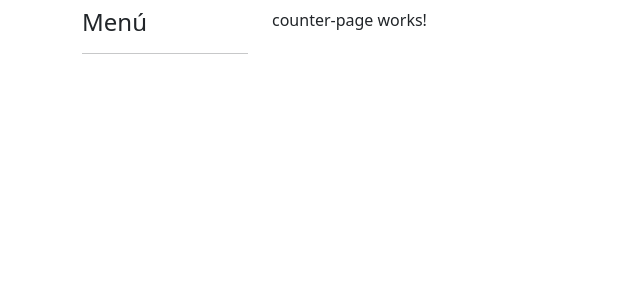
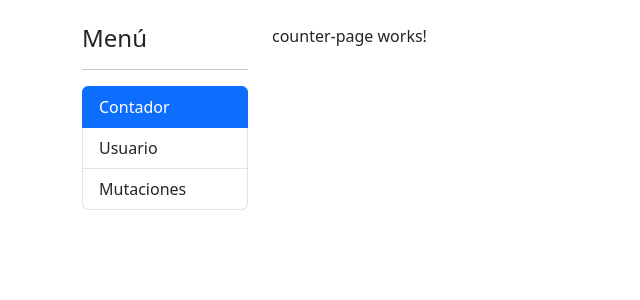
Before and after one commit to AminEl93/DirectiveSignalsApp, an Angular app: page /signals/counter in a window 1280 px wide. Shown: the top 300 px of the page, without its empty margins (0-640 px from the left). Built offline with nearby package versions, Linux system fonts and the light colour scheme.

Commit message:
Signals: Menú lateral

```diff
--- /dev/null
+++ b/src/app/signals/components/side-menu/side-menu.component.css
@@ -0,0 +1,3 @@
+li {
+    cursor: pointer;
+}
--- /dev/null
+++ b/src/app/signals/components/side-menu/side-menu.component.html
@@ -0,0 +1,10 @@
+<ul class="list-group">
+    <li
+        class="list-group-item"
+        *ngFor="let item of menuItems()"
+        [routerLink]="[item.route]"
+        routerLinkActive="active"
+    >
+        {{ item.title }}
+    </li>
+</ul>
--- /dev/null
+++ b/src/app/signals/components/side-menu/side-menu.component.ts
@@ -0,0 +1,20 @@
+import { Component, signal } from '@angular/core';
+
+interface MenuItem {
+    title: string;
+    route: string;
+}
+
+@Component({
+    selector: 'side-menu',
+    templateUrl: './side-menu.component.html',
+    styleUrls: ['./side-menu.component.css']
+})
+
+export class SideMenuComponent {
+    public menuItems = signal<MenuItem[]>([
+        { title: 'Contador', route: 'counter' },
+        { title: 'Usuario', route: 'user-info' },
+        { title: 'Mutaciones', route: 'properties' }
+    ]);
+}
--- a/src/app/signals/layout/signals-layout/signals-layout.component.html
+++ b/src/app/signals/layout/signals-layout/signals-layout.component.html
@@ -1,7 +1,8 @@
-<div class="row mt-2">
+<div class="row mt-4">
     <div class="col-2">
         <h4>Menú</h4>
         <hr>
+        <side-menu />
     </div>
 
     <div class="col-10">
--- a/src/app/signals/signals.module.ts
+++ b/src/app/signals/signals.module.ts
@@ -6,13 +6,15 @@ import { SignalsLayoutComponent } from './layout/signals-layout/signals-layout.c
 import { CounterPageComponent } from './pages/counter-page/counter-page.component';
 import { PropertiesPageComponent } from './pages/properties-page/properties-page.component';
 import { UserInfoPageComponent } from './pages/user-info-page/user-info-page.component';
+import { SideMenuComponent } from './components/side-menu/side-menu.component';
 
 @NgModule({
     declarations: [
         SignalsLayoutComponent,
         CounterPageComponent,
         PropertiesPageComponent,
-        UserInfoPageComponent
+        UserInfoPageComponent,
+        SideMenuComponent
     ],
     imports: [
         CommonModule,
```
